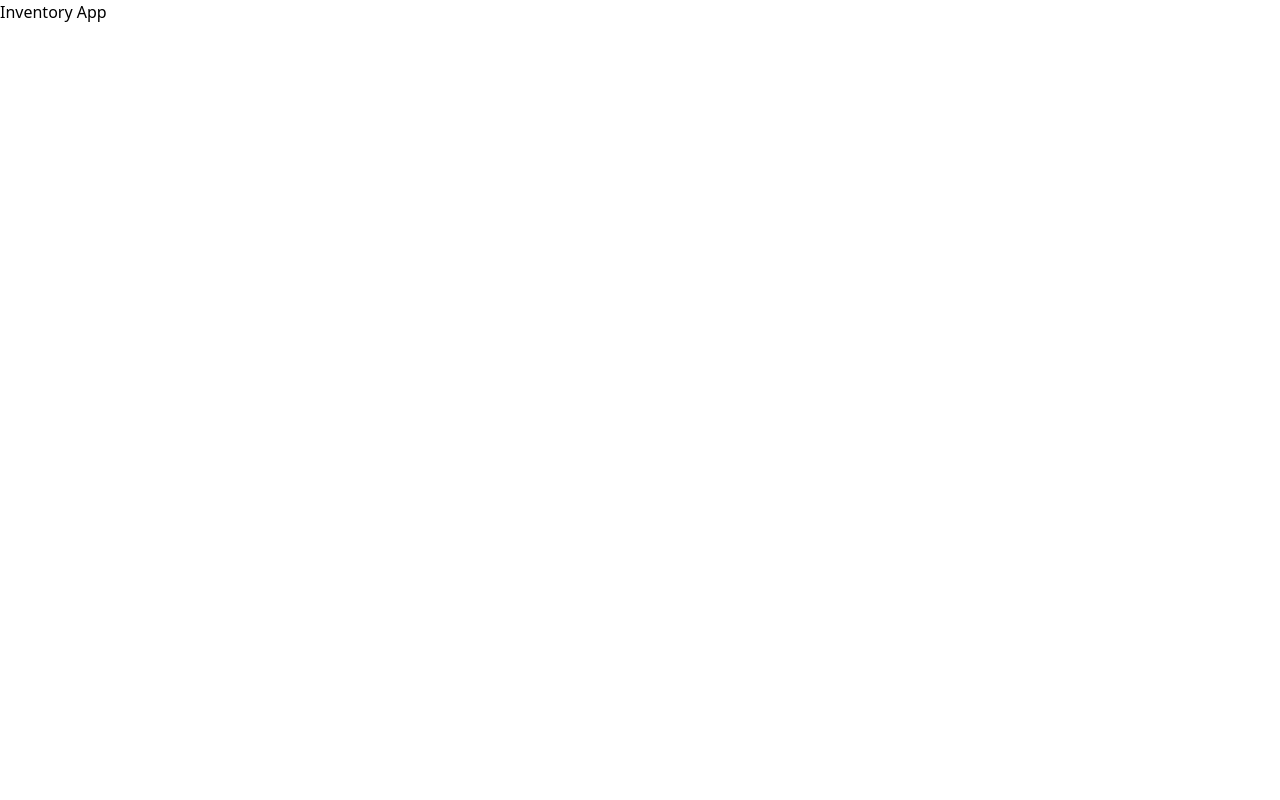
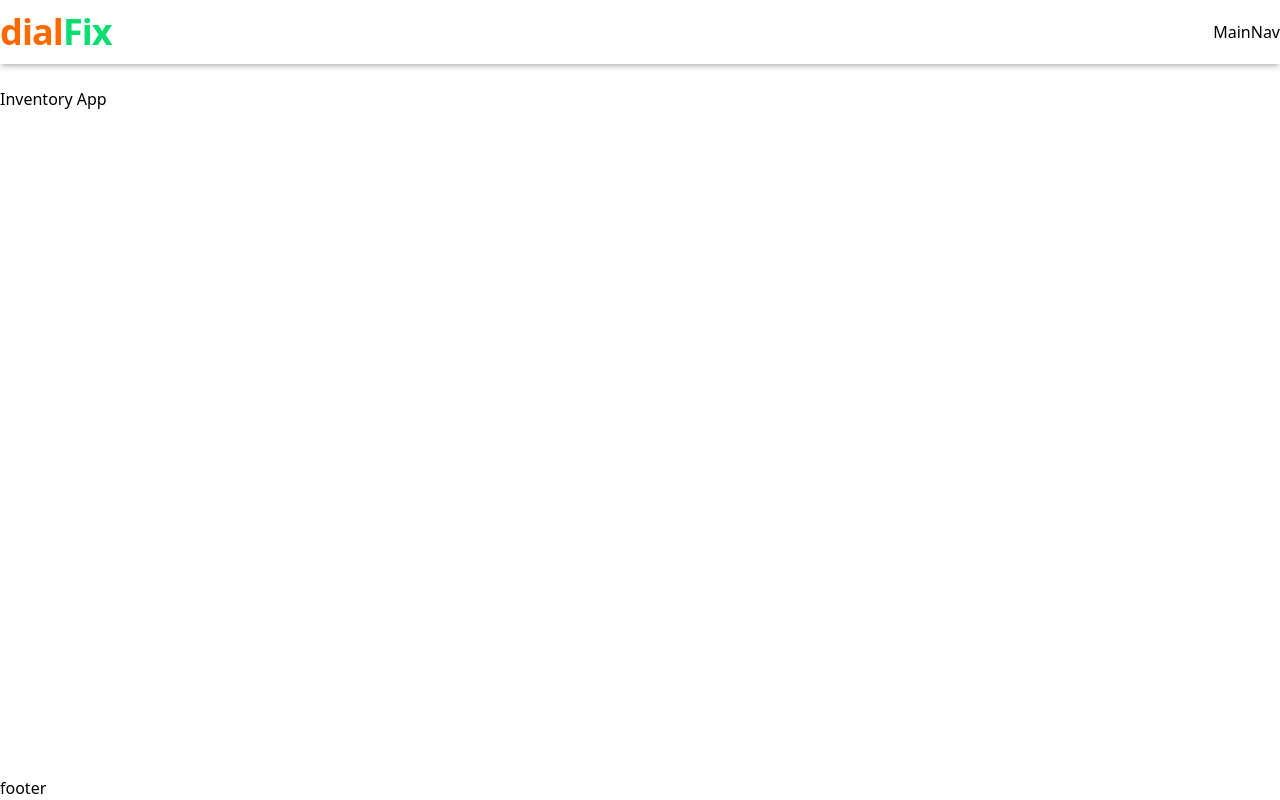
Before and after one commit to dinesdayrit/inventory-fe, a React (Vite) app: page / in a window 1280 px wide. Built offline with nearby package versions, Linux system fonts and the light colour scheme.

Commit message:
add header

```diff
--- a/src/App.tsx
+++ b/src/App.tsx
@@ -1,5 +1,11 @@
+import Layout from "./layouts/Layout";
+
 function App() {
-  return <div>Inventory App</div>;
+  return (
+    <div>
+      <Layout>Inventory App</Layout>
+    </div>
+  );
 }
 
 export default App;
--- /dev/null
+++ b/src/components/Header.tsx
@@ -0,0 +1,48 @@
+import { useEffect, useState } from "react";
+
+export default function Header() {
+  const [scrolled, setScrolled] = useState(false);
+
+  useEffect(() => {
+    const handleScroll = () => {
+      setScrolled(window.scrollY > 0);
+    };
+
+    window.addEventListener("scroll", handleScroll);
+    return () => window.removeEventListener("scroll", handleScroll);
+  }, []);
+
+  return (
+    <div className="fixed flex flex-col transition-colors duration-500 shadow-md z-30">
+      <div
+        className={`flex items-center justify-between py-3 w-screen  transition-colors duration-500 shadow-md backdrop-blur-lg ${
+          scrolled && " bg-opacity-0"
+        }`}
+      >
+        <div className="container flex justify-between items-center">
+          <div className="flex items-baseline gap-1">
+            <a
+              href="/"
+              className={`flex items-center font-extrabold tracking-tight transition-all duration-500 ${
+                scrolled ? "text-2xl" : "text-4xl"
+              } text-orange-500`}
+            >
+              dial
+              <span className="text-green-400 flex justify-center items-center">
+                Fix
+              </span>
+            </a>
+          </div>
+
+          <div className="md:hidden">
+            <>MobileNav</>
+          </div>
+
+          <div className="hidden md:block">
+            <>MainNav</>
+          </div>
+        </div>
+      </div>
+    </div>
+  );
+}
--- /dev/null
+++ b/src/layouts/Layout.tsx
@@ -0,0 +1,17 @@
+import Header from "../components/Header";
+
+type Props = {
+  children: React.ReactNode;
+};
+
+const Layout = ({ children }: Props) => {
+  return (
+    <div className="flex flex-col min-h-screen">
+      <Header />
+      <div className="flex-1 mt-[87px]">{children}</div>
+      <div>footer</div>
+    </div>
+  );
+};
+
+export default Layout;
```
